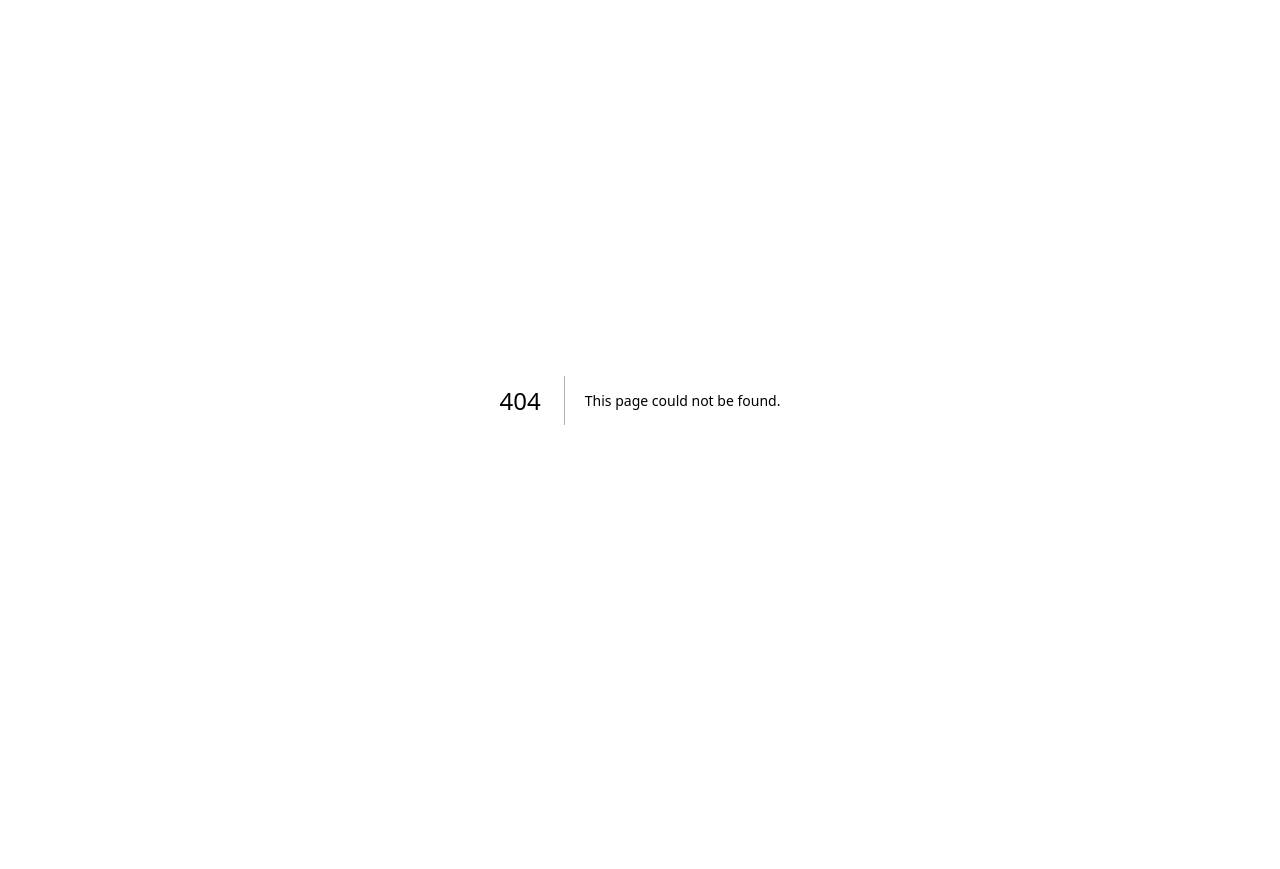
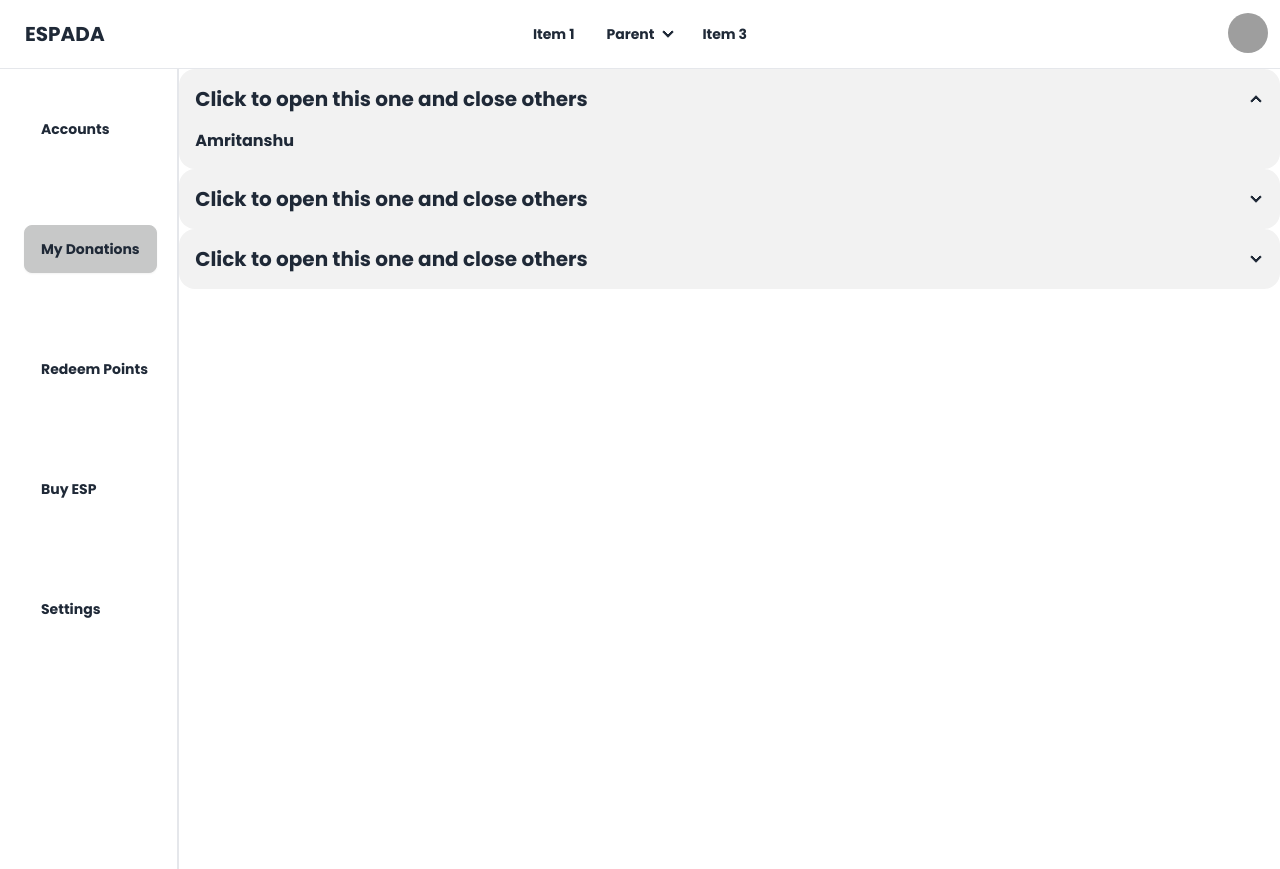
Before and after one commit to Sidharth-Singh10/Espada, a Next.js app: page /Profile in a window 1280 px wide. Before the commit this address had no page. Before the commit the page ends 800 px from the top, so only its background shows below. Built offline with nearby package versions, Linux system fonts and the light colour scheme; grey boxes are pictures that could not be loaded.

Commit message:
commit13

```diff
--- a/app/Components/Navbar.jsx
+++ b/app/Components/Navbar.jsx
@@ -3,7 +3,7 @@ import Image from "next/image";
 export default function Navbar() {
     return (
         <main >
-            <div className="navbar bg-[#FFFFFF] ">
+            <div className="navbar bg-[#FFFFFF] border-b ">
                 <div className="navbar-start">
                     <div className="dropdown">
                         <div tabIndex={0} role="button" className="btn btn-ghost lg:hidden">
--- /dev/null
+++ b/app/Components/Nodes/nodes.jsx
@@ -0,0 +1,23 @@
+import React from 'react';
+
+function VerticalTrackingLine() {
+  return (
+    <div className="h-screen flex items-center justify-center">
+      <div className="relative h-full">
+        <div className="absolute left-1/2 h-full bg-black w-2"></div>
+        <div className="absolute left-1/2 top-20 transform -translate-x-1/2 w-10 h-10 bg-black rounded-full"></div>
+        <div className="absolute left-1/2 top-20 transform -translate-x-1/2 ml-4 text-xs">This is a Node 1</div>
+        <div className="absolute left-1/2 top-40 transform -translate-x-1/2 w-10 h-10 bg-black rounded-full"></div>
+        <div className="absolute left-1/2 top-40 transform -translate-x-1/2 ml-4 text-xs">This is a Node 2</div>
+        <div className="absolute left-1/2 top-60 transform -translate-x-1/2 w-10 h-10 bg-black rounded-full"></div>
+        <div className="absolute left-1/2 top-60 transform -translate-x-1/2 ml-4 text-xs">This is a Node 3</div>
+        <div className="absolute left-1/2 top-80 transform -translate-x-1/2 w-10 h-10 bg-black rounded-full"></div>
+        <div className="absolute left-1/2 top-80 transform -translate-x-1/2 ml-4 text-xs">This is a Node 4</div>
+        <div className="absolute left-1/2 bottom-0 transform -translate-x-1/2 w-10 h-10 bg-black rounded-full"></div>
+        <div className="absolute left-1/2 bottom-0 transform -translate-x-1/2 ml-4 text-xs">This is a Node 5</div>
+      </div>
+    </div>
+  );
+}
+
+export default VerticalTrackingLine;
--- a/app/Healthcare/page.jsx
+++ b/app/Healthcare/page.jsx
@@ -15,7 +15,7 @@ export default function Home() {
                         <h2 className="card-title font-bold text-6xl">ESPADA</h2>
                         <h2 className="text-2xl  font-bold top-4"> CANCER FUND </h2>
                         <p className="text-xl font-semibold text-center">Join us in the fight against cancer by supporting our dedicated Cancer Fund, providing critical resources for research, treatment, and patient support.</p>
-                        <button className="btn btn-outline font-extrabold btn-lg absolute top-[70%] " onClick={() => document.getElementById('my_modal_3').showModal()}>Donate</button>
+                        <button className="btn font-extrabold btn-lg absolute top-[70%] " onClick={() => document.getElementById('my_modal_3').showModal()}>Donate </button>
                         <dialog id="my_modal_3" className="modal">
                             <div className="modal-box flex flex-col gap-2">
                                 <form method="dialog">
@@ -39,7 +39,7 @@ export default function Home() {
                         <h2 className="card-title font-bold text-6xl">ESPADA</h2>
                         <h2 className="text-2xl  font-bold top-4"> GENERAL FUND </h2>
                         <p className="text-xl font-semibold text-center">Make a difference where it's needed most by contributing to our General Fund, ensuring vital support for various healthcare initiatives and programs</p>
-                        <button className="btn btn-outline font-extrabold btn-lg absolute top-[70%] " onClick={() => document.getElementById('my_modal_4').showModal()}>Donate</button>
+                        <button className="btn  font-extrabold btn-lg absolute top-[70%] " onClick={() => document.getElementById('my_modal_4').showModal()}>Donate</button>
                         <dialog id="my_modal_4" className="modal">
                             <div className="modal-box flex flex-col gap-2">
                                 <form method="dialog">
@@ -64,7 +64,7 @@ export default function Home() {
                         <h2 className="card-title font-bold text-6xl">ESPADA</h2>
                         <h2 className="text-2xl  font-bold top-4"> EMERGENCY FUND</h2>
                         <p className="text-xl font-semibold text-center">Be a beacon of hope in times of crisis by donating to our Emergency Fund, offering swift assistance to individuals facing urgent medical needs and unforeseen emergencies</p>
-                        <button className="btn btn-outline font-extrabold btn-lg absolute top-[70%] " onClick={() => document.getElementById('my_modal_5').showModal()}>Donate</button>
+                        <button className="btn font-extrabold btn-lg absolute top-[70%] " onClick={() => document.getElementById('my_modal_5').showModal()}>Donate</button>
                         <dialog id="my_modal_5" className="modal">
                             <div className="modal-box flex flex-col gap-2">
                                 <form method="dialog">
--- /dev/null
+++ b/app/Profile/page.jsx
@@ -0,0 +1,90 @@
+import Navbar from "../Components/Navbar";
+import VerticalTrackingLine from "../Components/Nodes/nodes";
+
+
+export default function Profile() {
+    return (
+        <div className="h-screen w-screen flex flex-col">
+
+            <div >
+                <Navbar />
+            </div>
+
+            <div className="flex">
+
+
+
+                <div className=" h-screen w-52 border-r-2 border-gray-200 ">
+
+                    <div className="flex flex-col h-3/4 justify-around pl-6">
+
+
+                        <div>
+                            <button className="btn btn-ghost">Accounts</button>
+                        </div>
+
+                        <div>
+                            <button className="btn  btn-active">My Donations</button>
+                        </div>
+
+                        <div>
+                            <button className="btn btn-ghost">Redeem Points</button>
+                        </div>
+
+                        <div>
+                            <button className="btn btn-ghost">Buy ESP</button>
+                        </div>
+
+                        <div>
+                            <button className="btn btn-ghost">Settings</button>
+                        </div>
+
+                    </div>
+
+
+                </div>
+
+                <div className="h-screen w-full ">
+                    <div className="collapse collapse-arrow bg-base-200">
+                        <input type="radio" name="my-accordion-2" defaultChecked />
+                        <div className="collapse-title text-xl font-medium">
+                            Click to open this one and close others
+                        </div>
+                        <div className="collapse-content">
+                            <p>
+                            Amritanshu
+                            </p>
+                        </div>
+                    </div>
+                    <div className="collapse collapse-arrow bg-base-200">
+                        <input type="radio" name="my-accordion-2" />
+                        <div className="collapse-title text-xl font-medium">
+                            Click to open this one and close others
+                        </div>
+                        <div className="collapse-content">
+                            <p>hello</p>
+                        </div>
+                    </div>
+                    <div className="collapse collapse-arrow bg-base-200">
+                        <input type="radio" name="my-accordion-2" />
+                        <div className="collapse-title text-xl font-medium">
+                            Click to open this one and close others
+                        </div>
+                        <div className="collapse-content">
+                            <p>hello</p>
+                        </div>
+                    </div>
+
+                </div>
+
+
+
+
+            </div>
+
+
+        </div>
+
+
+    )
+}
```
Also changed, not shown: app/Components/Nodes/styes.css (added).
